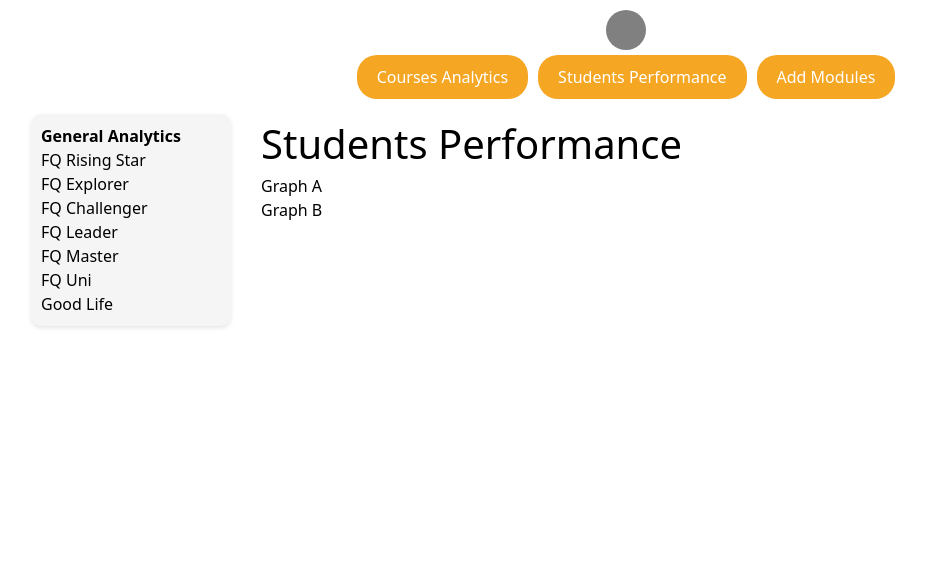
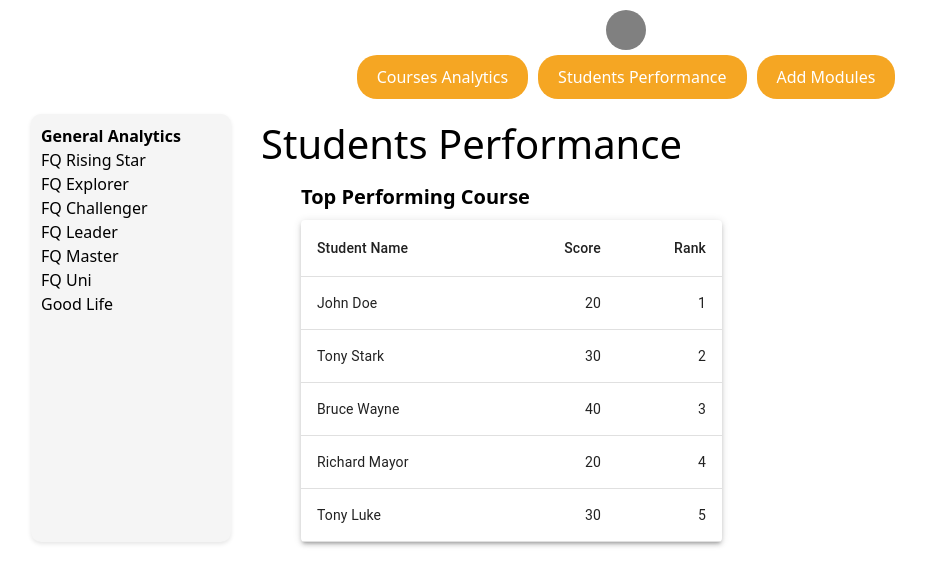
Before and after one commit to cfghk23/Team-3, a React (Create React App) app in the folder client/: page /students in a window 1280 px wide. Shown: the top 586 px of the page, without its empty margins (39-965 px from the left). Built offline with nearby package versions, Linux system fonts and the light colour scheme; what twin.macro would draw is missing.

Commit message:
Final analytics

```diff
--- a/client/src/components/dashboard/student.js
+++ b/client/src/components/dashboard/student.js
@@ -1,5 +1,6 @@
 import React, { useState } from "react";
 import { Link } from "react-router-dom";
+import StudentsTable from "../tables/StudentsTable";
 
 const GraphA = () => <div>Graph A</div>;
 const GraphB = () => <div>Graph B</div>;
@@ -145,8 +146,7 @@ function Students() {
               ) : (
                 <>
                   <h3 style={{ fontSize: "40px" }}>Students Performance</h3>
-                  <GraphA />
-                  <GraphB />
+                  <StudentsTable/>
                 </>
               )}
             </div>
--- /dev/null
+++ b/client/src/components/tables/StudentsTable.js
@@ -0,0 +1,50 @@
+import React from 'react';
+import { Table, TableBody, TableCell, TableHead, TableRow, Paper } from '@mui/material';
+
+function StudentsTable() {
+    const courses = [
+        { name: "John Doe", averageScore: 20, rank: 1 },
+        { name: "Tony Stark", averageScore: 30, rank: 2 },
+        { name: "Bruce Wayne", averageScore: 40, rank: 3 },
+        { name: "Richard Mayor", averageScore: 20, rank: 4 },
+        { name: "Tony Luke", averageScore: 30, rank: 5 },
+        // { name: "Bruce Wayne", averageScore: 40, rank: 6 },
+        // { name: "John Doe", averageScore: 20, rank: 7 },
+        // { name: "Tony Stark", averageScore: 30, rank: 8 },
+        // { name: "Bruce Wayne", averageScore: 40, rank: 9 },
+        // { name: "History of Money", averageScore: 47, rank: 4 },
+        // { name: "Needs and Wants", averageScore: 35, rank: 5 },
+        //... add more courses as needed
+    ];
+
+    return (
+        <div className='mx-10 w-full'>
+            <h1 className='my-2 text-xl font-bold'>Top Performing Course</h1>
+            <Paper elevation={3}>
+                <Table>
+                    <TableHead>
+                        <TableRow>
+                            <TableCell>Student Name</TableCell>
+                            <TableCell align="right">Score</TableCell>
+                            <TableCell align="right">Rank</TableCell>
+                        </TableRow>
+                    </TableHead>
+                    <TableBody>
+                    {courses.map((course) => (
+                        <TableRow key={course.name}>
+                            <TableCell component="th" scope="row">
+                                {course.name}
+                            </TableCell>
+                            <TableCell align="right">{course.averageScore}</TableCell>
+                            <TableCell align="right">{course.rank}</TableCell>
+                        </TableRow>
+                    ))}
+                </TableBody>
+            </Table>
+            </Paper>
+        </div>
+
+    );
+}
+
+export default StudentsTable;
```
